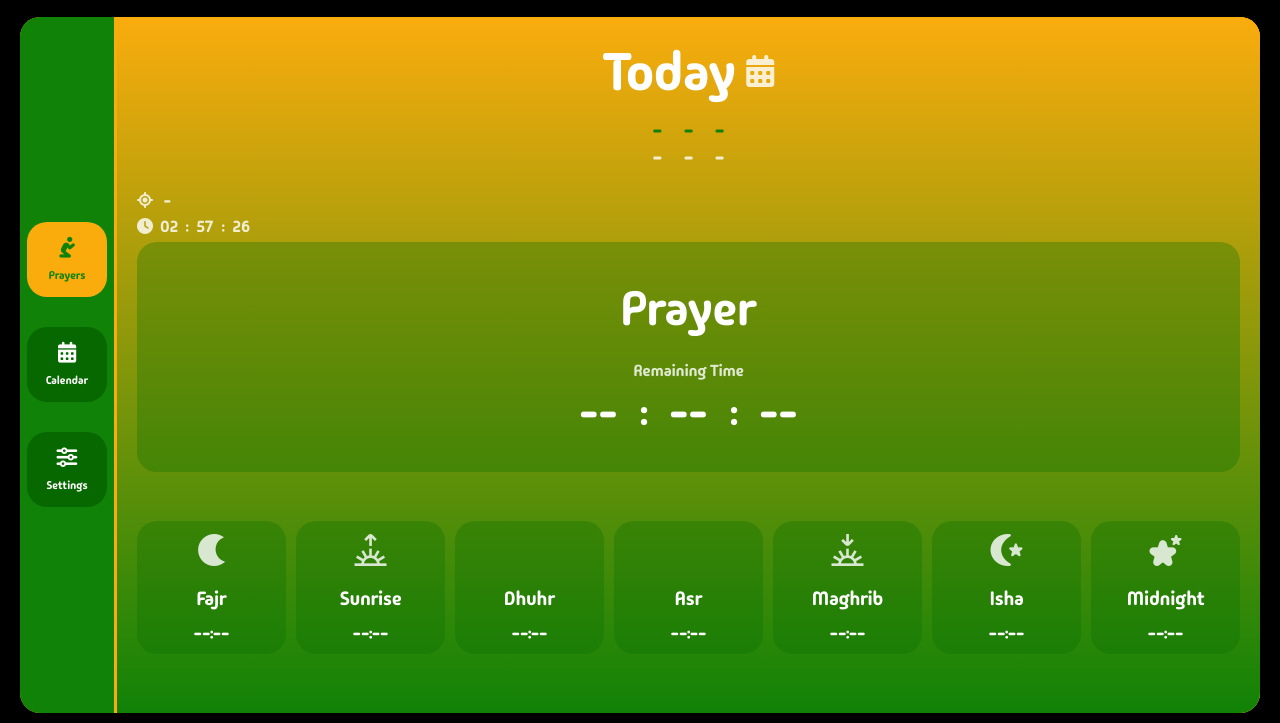
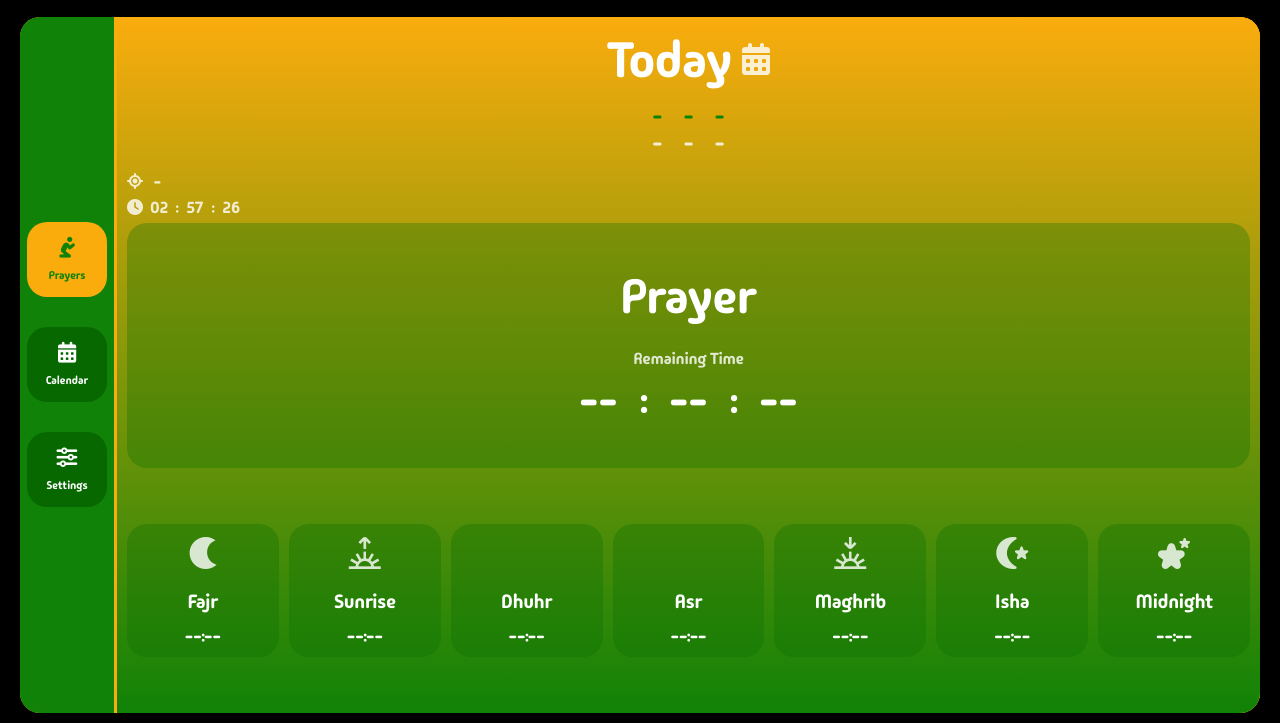
Before and after one commit to MAHMOUDGAD123/PrayerTimes, a plain HTML site: page index.html in a window 1280 px wide. Shown: the part 77-800 px from the top of the page. Drawn offline with Linux system fonts and the light colour scheme; some icons are missing; a web font is replaced by a local one.

Commit message:
update some shit

```diff
--- a/css/main.css
+++ b/css/main.css
@@ -180,7 +180,7 @@ main {
     background-repeat: no-repeat;
     background-size: cover;
     position: relative;
-    padding: calc(var(--padding) * 2);
+    padding: var(--padding);
 
     & > * {
       width: 100%;
@@ -225,7 +225,7 @@ main {
         gap: 10px;
         align-items: center;
         justify-content: center;
-        margin-block-end: 15px;
+        margin-block-end: 10px;
 
         & > * {
           width: 100%;
@@ -234,7 +234,7 @@ main {
         }
 
         & > .weekday {
-          font-size: calc(1.7rem + 2vw);
+          font-size: calc(1.5rem + 2vw);
           align-items: center;
           gap: 10px;
 
```
